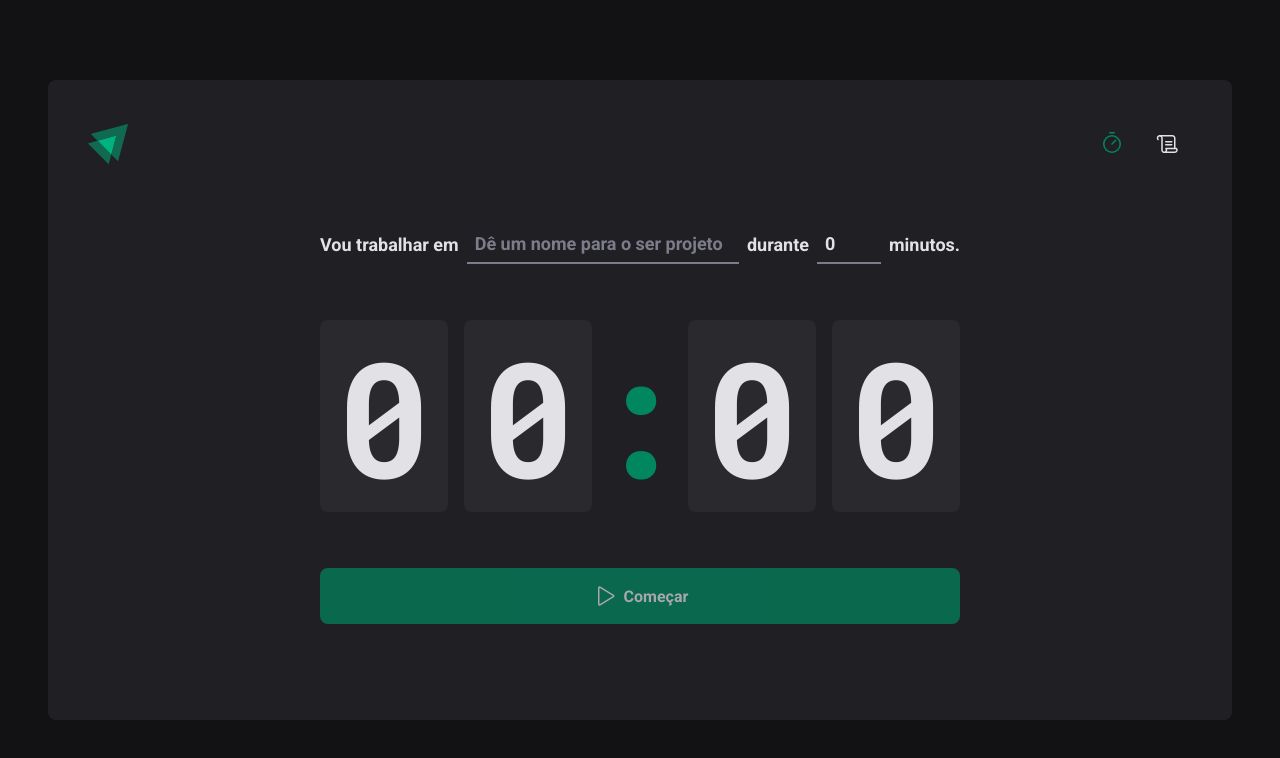
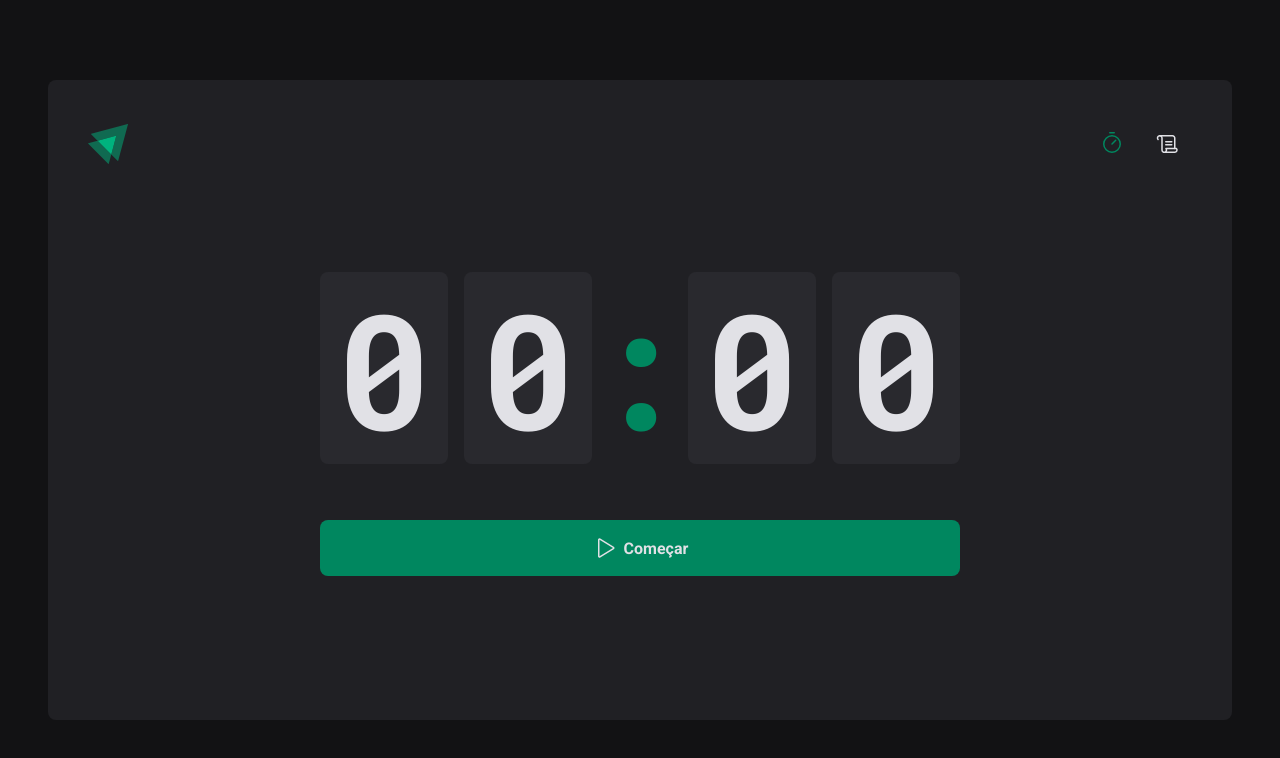
Before and after one commit to m4rcaoferole/pomodoro-timer, a React (Vite) app: page / in a window 1280 px wide. Shown: the top 758 px of the page. Built offline with nearby package versions, Linux system fonts and the light colour scheme.

Commit message:
feat: separate comps and add context api countdown

```diff
--- a/src/pages/Home/Home.tsx
+++ b/src/pages/Home/Home.tsx
@@ -1,35 +1,14 @@
-import { useEffect, useState } from 'react'
+import { createContext, useEffect, useState } from 'react'
 import { HandPalm, Play } from 'phosphor-react'
-import { useForm } from 'react-hook-form'
-import { zodResolver } from '@hookform/resolvers/zod'
-import * as zod from 'zod'
-import { differenceInSeconds } from 'date-fns'
+
+import { NewCycleForm } from './components/NewCycleForm'
+import { CountDown } from './components/CountDown'
 
 import {
-  CountDownContainer,
-  FormContainer,
   HomeContainer,
-  Separator,
   StartCountDownButton,
-  MinutesAmountInput,
-  TaskInput,
   StopCountDownButton,
 } from './styles'
-
-const newCycleFormValidationSchema = zod.object({
-  task: zod.string().min(1, 'Informe a tarefa'),
-  minutesAmount: zod
-    .number()
-    .min(5, 'O ciclo precisa ser de no mínimo 5 minutos')
-    .max(60, 'O ciclo precisa ser de no máximo 60 minutos'),
-})
-
-// interface NewCycleFormData {
-//   task: string
-//   minutesAmount: number
-// }
-
-type NewCycleFormData = zod.infer<typeof newCycleFormValidationSchema>
 
 interface Cycle {
   id: string
@@ -40,34 +19,21 @@ interface Cycle {
   finishedDate?: Date
 }
 
+interface CyclesContextData {
+  activeCycle: Cycle | undefined
+  activeCycleId: string | null
+  markCurrentCycleFinished: () => void
+}
+
+export const CyclesContext = createContext({} as CyclesContextData)
+
 export function Home() {
   const [cycles, setCycles] = useState<Cycle[]>([])
   const [activeCycleId, setActiveCycleId] = useState<string | null>(null)
-  const [amountSecondsPassed, setAmountSecondsPassed] = useState(0)
-
-  const { register, handleSubmit, watch, reset } = useForm<NewCycleFormData>({
-    resolver: zodResolver(newCycleFormValidationSchema),
-    defaultValues: {
-      task: '',
-      minutesAmount: 0,
-    },
-  })
 
   const activeCycle = cycles.find((cycle) => cycle.id === activeCycleId)
 
-  const totalSeconds = activeCycle ? activeCycle.minutesAmount * 60 : 0
-
-  useEffect(() => {
-    let interval: number
-
-    if (activeCycle) {
-      interval = setInterval(() => {
-        const secondsDifference = differenceInSeconds(
-          new Date(),
-          activeCycle.startDate,
-        )
-
-        if (secondsDifference >= totalSeconds) {
+  function markCurrentCycleFinished() {
     setCycles((state) =>
       state.map((cycle) => {
         if (cycle.id === activeCycleId) {
@@ -77,36 +43,24 @@ export function Home() {
         }
       }),
     )
-
-          setAmountSecondsPassed(totalSeconds)
-          clearInterval(interval)
-        } else {
-          setAmountSecondsPassed(secondsDifference)
-        }
-      }, 1000)
   }
 
-    return () => {
-      clearInterval(interval)
-    }
-  }, [activeCycle, totalSeconds, activeCycleId])
+  // function handleCreateNewCycle(data: NewCycleFormData) {
+  //   const id = String(new Date().getTime())
 
-  function handleCreateNewCycle(data: NewCycleFormData) {
-    const id = String(new Date().getTime())
+  //   const newCycle: Cycle = {
+  //     id,
+  //     task: data.task,
+  //     minutesAmount: data.minutesAmount,
+  //     startDate: new Date(),
+  //   }
 
-    const newCycle: Cycle = {
-      id,
-      task: data.task,
-      minutesAmount: data.minutesAmount,
-      startDate: new Date(),
-    }
+  //   setCycles((state) => [...state, newCycle])
+  //   setActiveCycleId(id)
+  //   setAmountSecondsPassed(0)
 
-    setCycles((state) => [...state, newCycle])
-    setActiveCycleId(id)
-    setAmountSecondsPassed(0)
-
-    reset()
-  }
+  //   reset()
+  // }
 
   function handleInterruptCycle() {
     setCycles((state) =>
@@ -122,65 +76,18 @@ export function Home() {
     setActiveCycleId(null)
   }
 
-  const currentSeconds = activeCycle ? totalSeconds - amountSecondsPassed : 0
-
-  const minutesAmount = Math.floor(currentSeconds / 60)
-  const secondsAmount = currentSeconds % 60
-
-  const minutes = String(minutesAmount).padStart(2, '0')
-  const seconds = String(secondsAmount).padStart(2, '0')
-
-  useEffect(() => {
-    if (activeCycle) {
-      document.title = `${minutes}:${seconds}`
-    }
-  }, [minutes, seconds, activeCycle])
-
-  const task = watch('task')
-  const isSubmitDisabled = !task
+  // const task = watch('task')
+  // const isSubmitDisabled = !task
 
   return (
     <HomeContainer>
-      <form onSubmit={handleSubmit(handleCreateNewCycle)}>
-        <FormContainer>
-          <label htmlFor="task">Vou trabalhar em</label>
-          <TaskInput
-            id="task"
-            list="task-suggestions"
-            placeholder="Dê um nome para o ser projeto"
-            disabled={!!activeCycle}
-            {...register('task')}
-          />
-
-          <datalist id="task-suggestions">
-            <option value="Projeto 1" />
-            <option value="Projeto 2" />
-            <option value="Projeto 3" />
-            <option value="Projeto 4" />
-          </datalist>
-
-          <label htmlFor="minutesAmount">durante</label>
-          <MinutesAmountInput
-            type="number"
-            id="minutesAmount"
-            placeholder="00"
-            disabled={!!activeCycle}
-            step={5}
-            min={5}
-            max={60}
-            {...register('minutesAmount', { valueAsNumber: true })}
-          />
-
-          <span>minutos.</span>
-        </FormContainer>
-
-        <CountDownContainer>
-          <span>{minutes[0]}</span>
-          <span>{minutes[1]}</span>
-          <Separator>:</Separator>
-          <span>{seconds[0]}</span>
-          <span>{seconds[1]}</span>
-        </CountDownContainer>
+      <form /* onSubmit={handleSubmit(handleCreateNewCycle)} */>
+        <CyclesContext.Provider
+          value={{ activeCycle, activeCycleId, markCurrentCycleFinished }}
+        >
+          {/* <NewCycleForm /> */}
+          <CountDown />
+        </CyclesContext.Provider>
 
         {activeCycle ? (
           <StopCountDownButton onClick={handleInterruptCycle} type="button">
@@ -188,7 +95,7 @@ export function Home() {
             Interromper
           </StopCountDownButton>
         ) : (
-          <StartCountDownButton disabled={isSubmitDisabled} type="submit">
+          <StartCountDownButton /* disabled={isSubmitDisabled} */ type="submit">
             <Play size={24} />
             Começar
           </StartCountDownButton>
--- /dev/null
+++ b/src/pages/Home/components/CountDown/index.tsx
@@ -0,0 +1,62 @@
+import { differenceInSeconds } from 'date-fns'
+import { useContext, useEffect, useState } from 'react'
+import { CyclesContext } from '../../Home'
+import { CountDownContainer, Separator } from './styles'
+
+export function CountDown() {
+  const { activeCycle, activeCycleId, markCurrentCycleFinished } =
+    useContext(CyclesContext)
+  const [amountSecondsPassed, setAmountSecondsPassed] = useState(0)
+
+  const totalSeconds = activeCycle ? activeCycle.minutesAmount * 60 : 0
+
+  useEffect(() => {
+    let interval: number
+
+    if (activeCycle) {
+      interval = setInterval(() => {
+        const secondsDifference = differenceInSeconds(
+          new Date(),
+          activeCycle.startDate,
+        )
+
+        if (secondsDifference >= totalSeconds) {
+          markCurrentCycleFinished()
+
+          setAmountSecondsPassed(totalSeconds)
+          clearInterval(interval)
+        } else {
+          setAmountSecondsPassed(secondsDifference)
+        }
+      }, 1000)
+    }
+
+    return () => {
+      clearInterval(interval)
+    }
+  }, [activeCycle, totalSeconds, activeCycleId, markCurrentCycleFinished])
+
+  const currentSeconds = activeCycle ? totalSeconds - amountSecondsPassed : 0
+
+  const minutesAmount = Math.floor(currentSeconds / 60)
+  const secondsAmount = currentSeconds % 60
+
+  const minutes = String(minutesAmount).padStart(2, '0')
+  const seconds = String(secondsAmount).padStart(2, '0')
+
+  useEffect(() => {
+    if (activeCycle) {
+      document.title = `${minutes}:${seconds}`
+    }
+  }, [minutes, seconds, activeCycle])
+
+  return (
+    <CountDownContainer>
+      <span>{minutes[0]}</span>
+      <span>{minutes[1]}</span>
+      <Separator>:</Separator>
+      <span>{seconds[0]}</span>
+      <span>{seconds[1]}</span>
+    </CountDownContainer>
+  )
+}
--- /dev/null
+++ b/src/pages/Home/components/CountDown/styles.ts
@@ -0,0 +1,27 @@
+import styled from 'styled-components'
+
+export const CountDownContainer = styled.div`
+  font-family: 'Roboto Mono', monospace;
+  font-size: 10rem;
+  line-height: 8rem;
+  color: ${(props) => props.theme['gray-100']};
+
+  display: flex;
+  gap: 1rem;
+
+  span {
+    background: ${(props) => props.theme['gray-700']};
+    padding: 2rem 1rem;
+    border-radius: 8px;
+  }
+`
+
+export const Separator = styled.div`
+  padding: 2rem 0;
+  color: ${(props) => props.theme['green-500']};
+
+  width: 4rem;
+  overflow: hidden;
+  display: flex;
+  justify-content: center;
+`
--- /dev/null
+++ b/src/pages/Home/components/NewCycleForm/index.tsx
@@ -0,0 +1,64 @@
+import { zodResolver } from '@hookform/resolvers/zod'
+import { useForm } from 'react-hook-form'
+import * as zod from 'zod'
+
+import { FormContainer, MinutesAmountInput, TaskInput } from './styles'
+
+const newCycleFormValidationSchema = zod.object({
+  task: zod.string().min(1, 'Informe a tarefa'),
+  minutesAmount: zod
+    .number()
+    .min(5, 'O ciclo precisa ser de no mínimo 5 minutos')
+    .max(60, 'O ciclo precisa ser de no máximo 60 minutos'),
+})
+
+// interface NewCycleFormData {
+//   task: string
+//   minutesAmount: number
+// }
+
+type NewCycleFormData = zod.infer<typeof newCycleFormValidationSchema>
+
+export function NewCycleForm() {
+  const { register, handleSubmit, watch, reset } = useForm<NewCycleFormData>({
+    resolver: zodResolver(newCycleFormValidationSchema),
+    defaultValues: {
+      task: '',
+      minutesAmount: 0,
+    },
+  })
+
+  return (
+    <FormContainer>
+      <label htmlFor="task">Vou trabalhar em</label>
+      <TaskInput
+        id="task"
+        list="task-suggestions"
+        placeholder="Dê um nome para o ser projeto"
+        disabled={!!activeCycle}
+        {...register('task')}
+      />
+
+      <datalist id="task-suggestions">
+        <option value="Projeto 1" />
+        <option value="Projeto 2" />
+        <option value="Projeto 3" />
+        <option value="Projeto 4" />
+      </datalist>
+
+      <label htmlFor="minutesAmount">durante</label>
+      <MinutesAmountInput
+        type="number"
+        id="minutesAmount"
+        placeholder="00"
+        disabled={!!activeCycle}
+        step={5}
+        min={5}
+        max={60}
+        {...register('minutesAmount', { valueAsNumber: true })}
+      />
+
+      <span>minutos.</span>
+    </FormContainer>
+  )
+}
--- /dev/null
+++ b/src/pages/Home/components/NewCycleForm/styles.ts
@@ -0,0 +1,45 @@
+import styled from 'styled-components'
+
+export const FormContainer = styled.div`
+  width: 100%;
+  display: flex;
+  align-items: center;
+  justify-content: center;
+  gap: 0.5rem;
+  color: ${(props) => props.theme['gray-100']};
+  font-size: 1.125rem;
+  font-weight: bold;
+  flex-wrap: wrap;
+`
+
+const BaseInput = styled.input`
+  background: transparent;
+  height: 2.5rem;
+  border: 0;
+  border-bottom: 2px solid ${(props) => props.theme['gray-500']};
+  font-weight: bold;
+  font-size: 1.125rem;
+  padding: 0 0.5rem;
+  color: ${(props) => props.theme['gray-100']};
+
+  &:focus {
+    box-shadow: none;
+    border-color: ${(props) => props.theme['green-500']};
+  }
+
+  &::placeholder {
+    color: ${(props) => props.theme['gray-500']};
+  }
+`
+
+export const TaskInput = styled(BaseInput)`
+  flex: 1;
+
+  &::-webkit-calendar-picker-indicator {
+    display: none !important;
+  }
+`
+
+export const MinutesAmountInput = styled(BaseInput)`
+  width: 4rem;
+`
--- a/src/pages/Home/styles.ts
+++ b/src/pages/Home/styles.ts
@@ -14,76 +14,6 @@ export const HomeContainer = styled.main`
     align-items: center;
     gap: 3.5rem;
   }
-`
-
-export const FormContainer = styled.div`
-  width: 100%;
-  display: flex;
-  align-items: center;
-  justify-content: center;
-  gap: 0.5rem;
-  color: ${(props) => props.theme['gray-100']};
-  font-size: 1.125rem;
-  font-weight: bold;
-  flex-wrap: wrap;
-`
-
-const BaseInput = styled.input`
-  background: transparent;
-  height: 2.5rem;
-  border: 0;
-  border-bottom: 2px solid ${(props) => props.theme['gray-500']};
-  font-weight: bold;
-  font-size: 1.125rem;
-  padding: 0 0.5rem;
-  color: ${(props) => props.theme['gray-100']};
-
-  &:focus {
-    box-shadow: none;
-    border-color: ${(props) => props.theme['green-500']};
-  }
-
-  &::placeholder {
-    color: ${(props) => props.theme['gray-500']};
-  }
-`
-
-export const TaskInput = styled(BaseInput)`
-  flex: 1;
-
-  &::-webkit-calendar-picker-indicator {
-    display: none !important;
-  }
-`
-
-export const MinutesAmountInput = styled(BaseInput)`
-  width: 4rem;
-`
-
-export const CountDownContainer = styled.div`
-  font-family: 'Roboto Mono', monospace;
-  font-size: 10rem;
-  line-height: 8rem;
-  color: ${(props) => props.theme['gray-100']};
-
-  display: flex;
-  gap: 1rem;
-
-  span {
-    background: ${(props) => props.theme['gray-700']};
-    padding: 2rem 1rem;
-    border-radius: 8px;
-  }
-`
-
-export const Separator = styled.div`
-  padding: 2rem 0;
-  color: ${(props) => props.theme['green-500']};
-
-  width: 4rem;
-  overflow: hidden;
-  display: flex;
-  justify-content: center;
 `
 
 const BaseCountDownButton = styled.button`
```
Lines whose indentation alone changed are shown as unchanged.
